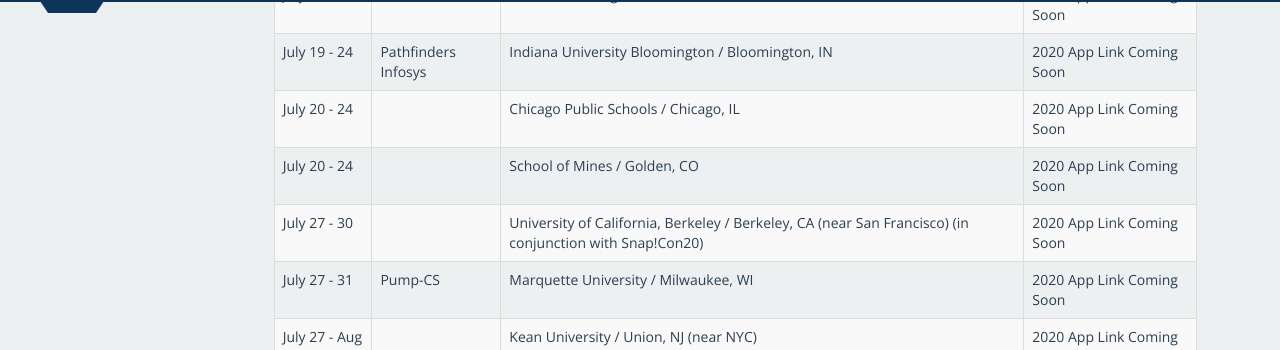
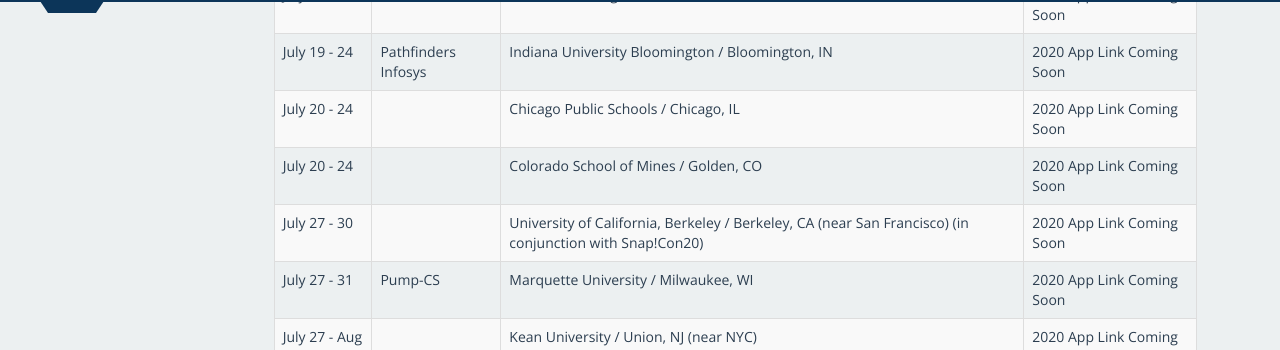
Before and after one commit to beautyjoy/beautyjoy.github.io, a Jekyll site: the page built from summer-pd/index.md, in a window 1280 px wide and 900 px high, scrolled down 1283 px. Shown: the part 104-454 px from the top of the window. Built offline with Jekyll 4.4.1, drawn with Linux system fonts in a browser that asks for light colours.

Commit message:
updated colorado location

```diff
--- a/summer-pd/index.md
+++ b/summer-pd/index.md
@@ -103,7 +103,7 @@
   <tr>
     <td>July 20 - 24</td>
 	<td></td>
-    <td>School of Mines / Golden, CO</td>
+    <td>Colorado School of Mines / Golden, CO</td>
 	<td>2020 App Link Coming Soon</td>
 	<!--<td><a href="https://bjc.link/PD2019App">BJC App</a></td>-->
   </tr>
```
